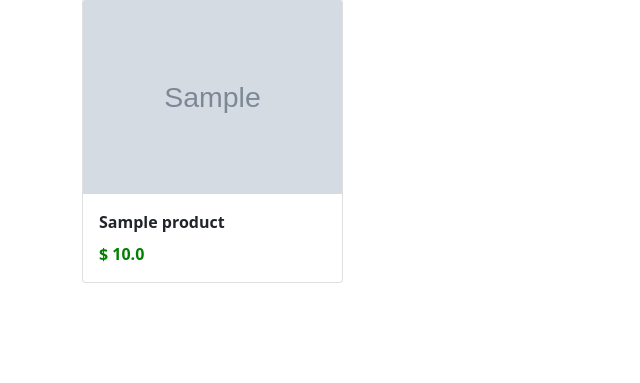
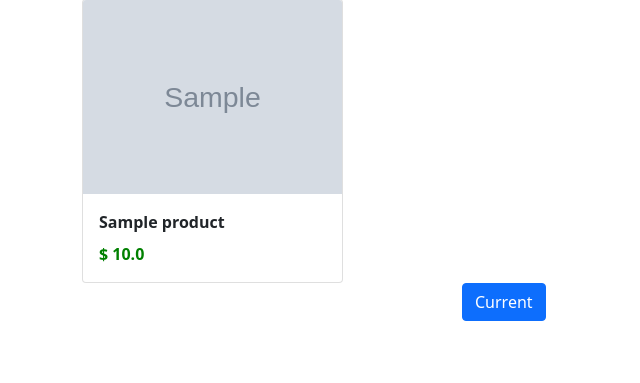
Before and after one commit to zxperts/ecom, a Django app: page / in a window 1280 px wide. Shown: the part 129-512 px from the top of the page, without its empty margins (0-640 px from the left). Run offline with Django 3.2, Linux system fonts and the light colour scheme; tables that the repository leaves empty hold one stand-in row (values such as "Sample post"); grey boxes marked "Sample" are stand-in pictures.

Commit message:
Ajout de la Pagination

```diff
--- a/ecomsite/shop/templates/shop/index.html
+++ b/ecomsite/shop/templates/shop/index.html
@@ -45,6 +45,29 @@
             </div>
             {% endfor %}
         </div>
+        <div class="row">
+            <div CLASS="col-md-3 offset-md-4">
+                <ul class="pagination">
+                    {% if product_objects.has_previous %}
+                        <li class="page-item">
+                            <a class="page-link" href="?page={{ product_objects.previous_page_number }}">Previous</a>
+                        </li>
+                    {% endif %}
+
+                        <li class="page-item active">
+                            <a class="page-link" href="?page={{ product_objects.number }}">Current</a>
+                        </li>
+
+
+
+                    {% if product_objects.has_next %}
+                        <li class="page-item">
+                            <a class="page-link" href="?page={{ product_objects.next_page_number }}">Next</a>
+                        </li>
+                    {% endif %}
+                </ul>
+            </div>
+        </div>
     </div>
 
 
--- a/ecomsite/shop/views.py
+++ b/ecomsite/shop/views.py
@@ -1,5 +1,6 @@
 from django.shortcuts import render
 from .models import Products
+from django.core.paginator import Paginator
 
 # Create your views here.
 
@@ -7,7 +8,14 @@ from .models import Products
 def index(request):
     product_objects = Products.objects.all()
 
+    # search functionality
     item_name = request.GET.get('item_name')
     if item_name != '' and item_name is not None:
         product_objects = product_objects.filter(title__icontains=item_name)
+
+    #Paginator
+    paginator = Paginator(product_objects, 4)
+    page = request.GET.get('page')
+    product_objects = paginator.get_page(page)
+
     return render(request, 'shop/index.html', {'product_objects': product_objects})
```
